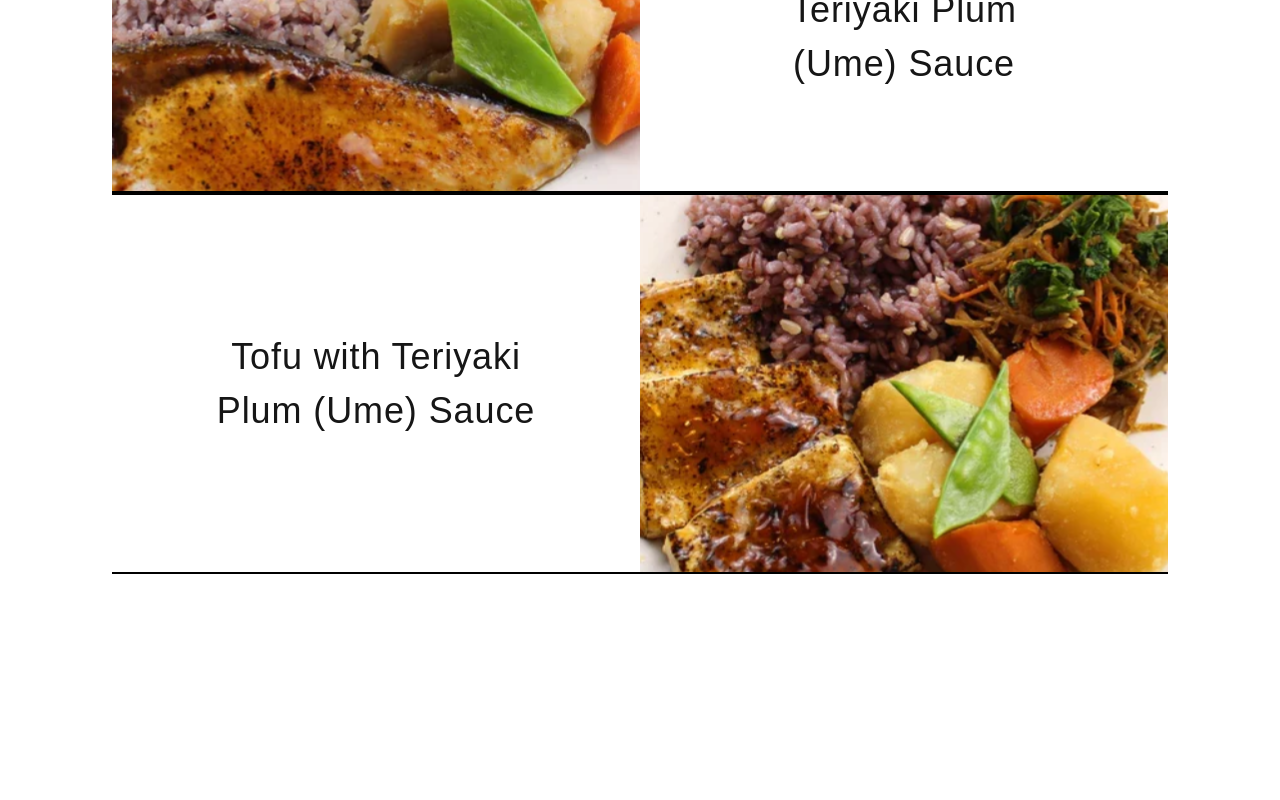
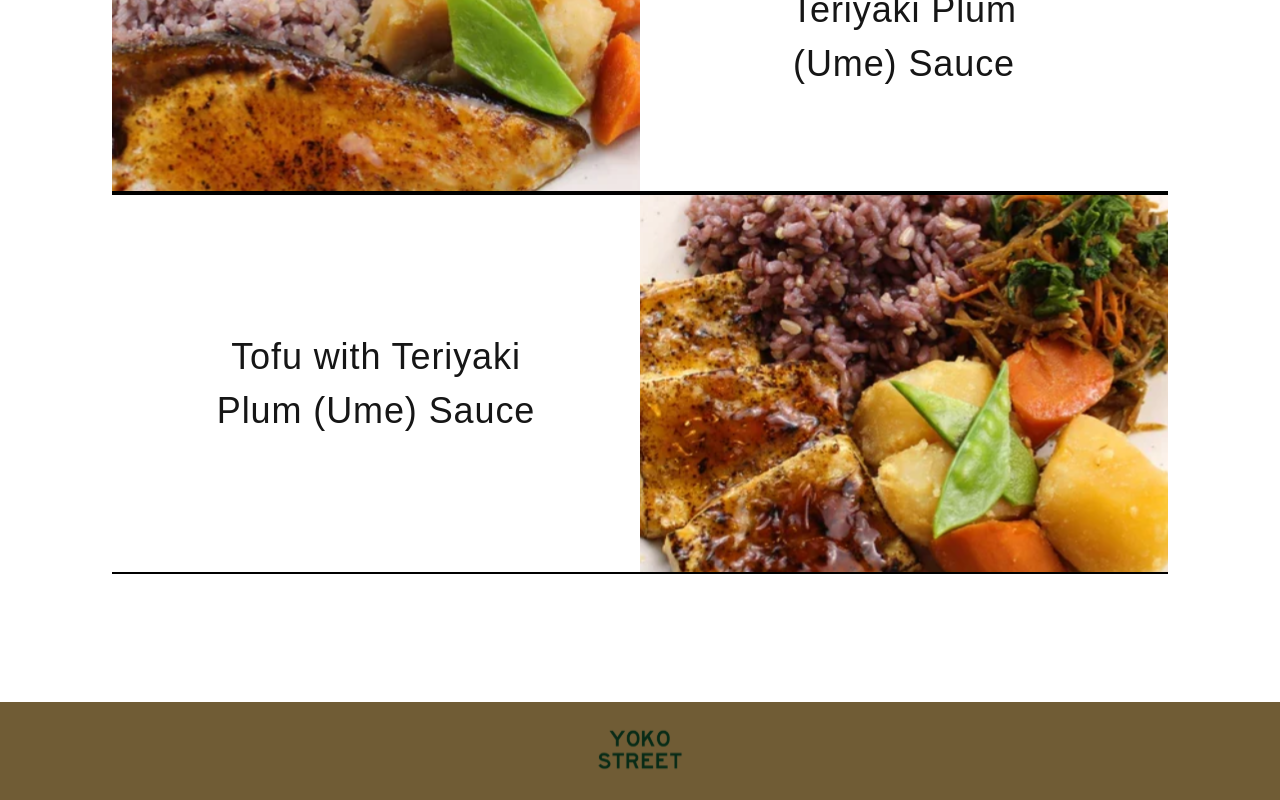
Before and after one commit to Daniel264/yoko-street, a Next.js app: page / in a window 1280 px wide. Shown: the part 2611-3411 px from the top of the page. Before the commit the page ends 3273 px from the top, so only its background shows below. Built offline with nearby package versions, Linux system fonts and the light colour scheme; a web font is replaced by a local one.

Commit message:
Refactor Home page to add Footer component

```diff
--- /dev/null
+++ b/src/components/Footer.tsx
@@ -0,0 +1,10 @@
+import Image from "next/image";
+
+export const Footer = () => {
+    return (
+        <footer className="flex w-full justify-center mt-10 bg-[#705C35] p-5">
+            {/* <h1 className="text-3xl font-semibold">Header</h1> */}
+            <Image src="/assets/logo/Logoo.svg" alt="Logo" width={100} height={100} />
+        </footer>
+    );
+};
--- a/src/pages/index.tsx
+++ b/src/pages/index.tsx
@@ -1,3 +1,4 @@
+import { Footer } from "@/components/Footer";
 import { Header } from "@/components/Header";
 import { Menu } from "@/components/Menu";
 import { Order } from "@/components/Order";
@@ -21,6 +22,7 @@ export default function Home() {
             <Summer />
             <Order />
             <Menu />
+            <Footer />
         </>
     );
 }
```
